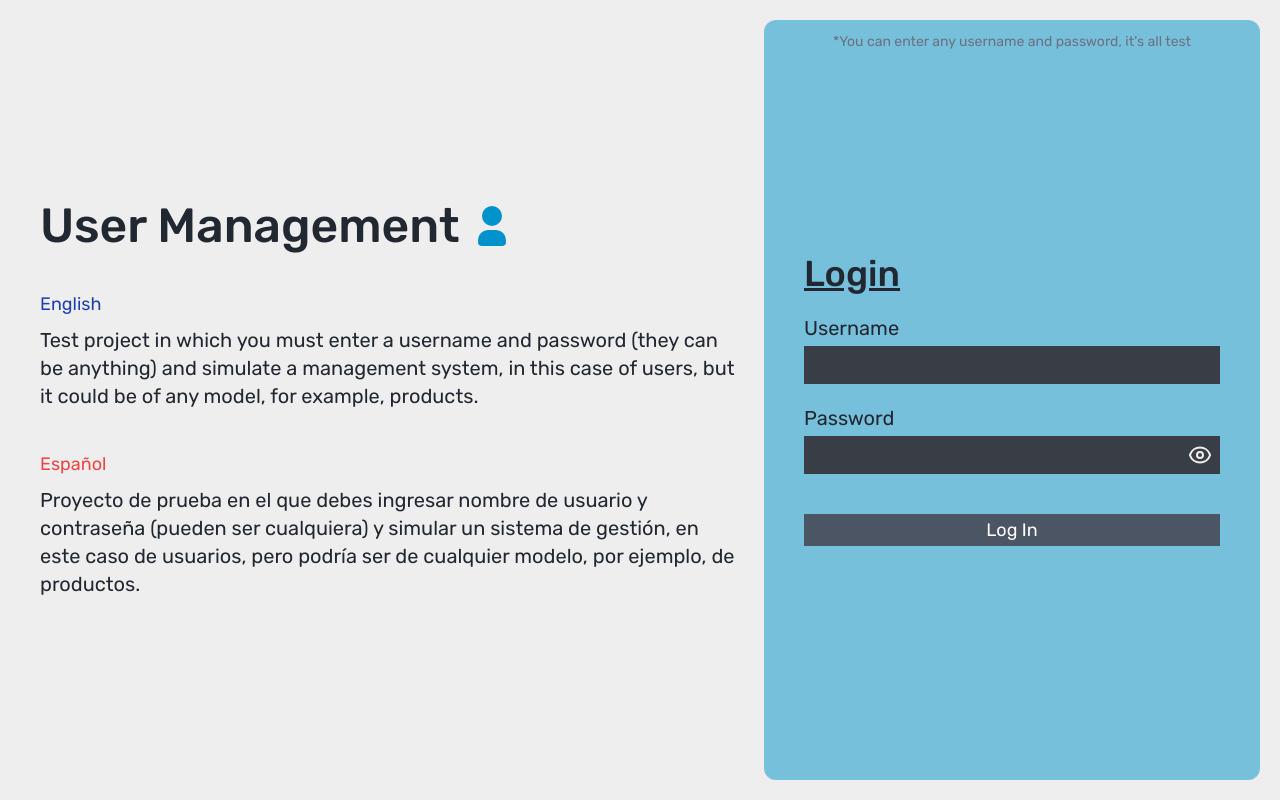
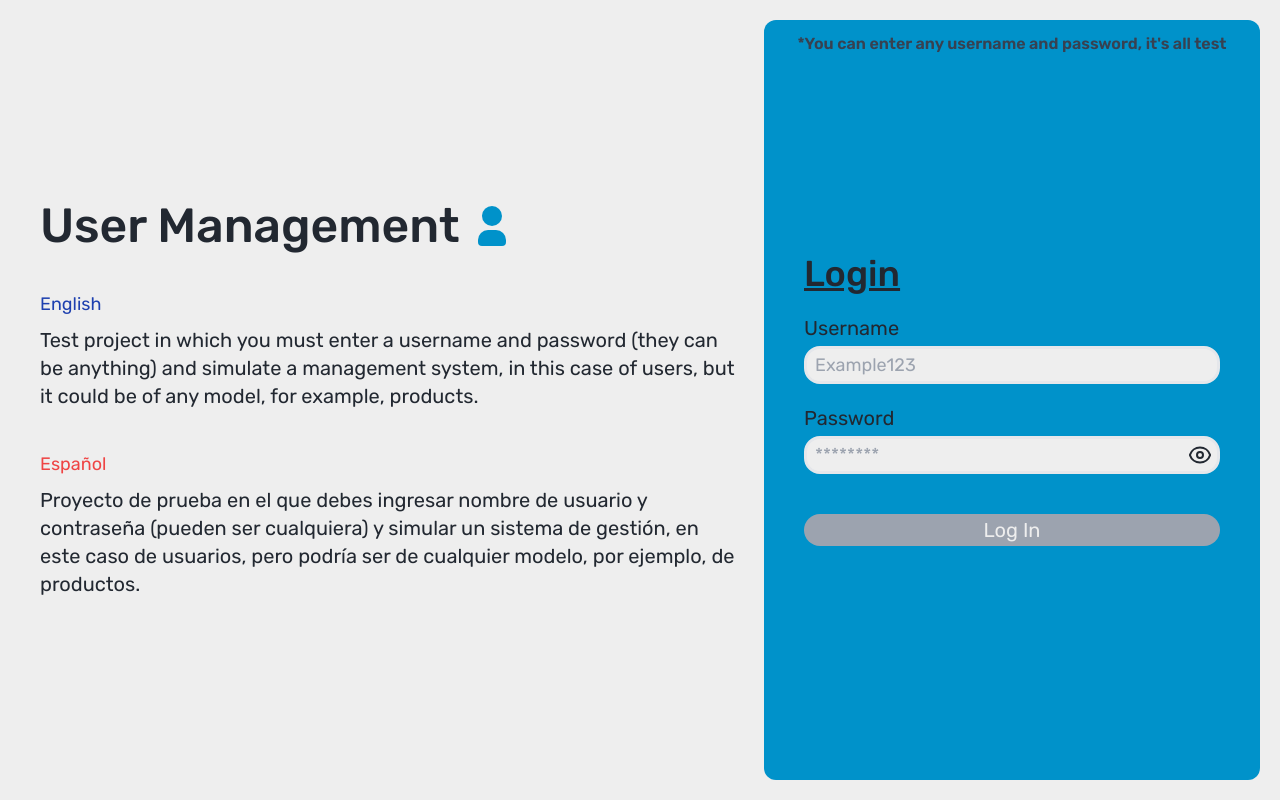
Before and after one commit to Fabrizio35/user-management, a Next.js app: page / in a window 1280 px wide. Built offline with nearby package versions, Linux system fonts and the light colour scheme.

Commit message:
finish login

```diff
--- a/src/components/Login.tsx
+++ b/src/components/Login.tsx
@@ -89,9 +89,9 @@ const Login: React.FC = () => {
   return (
     <form
       onSubmit={submitHandler}
-      className="flex flex-col justify-center gap-5 h-full w-full lg:w-2/5 px-10 py-20 lg:py-0 rounded-xl relative bg-foBlue/50 backdrop-blur-sm"
+      className="flex flex-col justify-center gap-5 h-full w-full lg:w-2/5 px-10 py-20 lg:py-0 rounded-xl relative bg-foBlue"
     >
-      <span className="mx-5 sm:mx-0 absolute top-3 left-0 right-0 text-center text-gray-500 text-sm">
+      <span className="mx-5 sm:mx-0 absolute top-3 left-0 right-0 text-center text-gray-700 text-base font-semibold">
         *You can enter any username and password, it&apos;s all test
       </span>
       <div className="relative flex flex-col">
@@ -112,15 +112,16 @@ const Login: React.FC = () => {
           type="text"
           name="username"
           id="username"
+          placeholder="Example123"
           onChange={changeHandler}
           onFocus={focusHandler}
           onBlur={focusHandler}
-          className={`w-full bg-foSemiDark text-foLight py-0.5 px-2 text-lg outline-none border-[3px] border-foSemiDark ${
-            errors.username && focus.username && "border-red-600"
+          className={`w-full bg-foLight text-foDark py-0.5 px-2 text-lg outline-none rounded-2xl border-[3px] ${
+            errors.username && focus.username && "border-red-700"
           }`}
         />
         {errors.username && firstSelection.username && (
-          <span className="absolute top-full w-full text-red-600 mt-2 text-sm">
+          <span className="absolute top-full w-full text-red-700 mt-2 text-base">
             {errors.username}
           </span>
         )}
@@ -139,38 +140,39 @@ const Login: React.FC = () => {
             type={viewPassword ? "text" : "password"}
             name="password"
             id="password"
+            placeholder="********"
             onChange={changeHandler}
             onFocus={focusHandler}
             onBlur={focusHandler}
-            className={`w-full bg-foSemiDark py-0.5 px-2 pr-9 text-lg outline-none border-[3px] border-foSemiDark ${
-              errors.password && focus.password && "border-red-600"
+            className={`w-full bg-foLight text-foDark py-0.5 px-2 text-lg outline-none rounded-2xl border-[3px] ${
+              errors.password && focus.password && "border-red-700"
             }`}
           />
           {viewPassword ? (
             <div onClick={() => setViewPassword(false)}>
               <EyeOffIcon
-                className="absolute top-1/2 transform -translate-y-1/2 right-2 cursor-pointer h-6 w-6"
+                className="absolute top-1/2 transform -translate-y-1/2 right-2 cursor-pointer h-6 w-6 text-foDark"
                 strokeWidth={2}
               />
             </div>
           ) : (
             <div onClick={() => setViewPassword(true)}>
               <EyeIcon
-                className="absolute top-1/2 transform -translate-y-1/2 right-2 cursor-pointer h-6 w-6"
+                className="absolute top-1/2 transform -translate-y-1/2 right-2 cursor-pointer h-6 w-6 text-foDark"
                 strokeWidth={2}
               />
             </div>
           )}
         </div>
         {errors.password && firstSelection.password && (
-          <span className="absolute top-full w-full text-red-600 mt-2 text-sm">
+          <span className="absolute top-full w-full text-red-700 mt-2 text-base">
             {errors.password}
           </span>
         )}
       </div>
       <button
         disabled={errors.username || errors.password ? true : false}
-        className="bg-foBlue w-full h-8 mt-5 text-foLight text-lg hover:bg-foBlue/70 hover:border-2 hover:border-white transition-colors duration-300 disabled:bg-gray-600 disabled:text-white disabled:cursor-not-allowed"
+        className="bg-foBlue w-full h-8 mt-5 text-foLight text-xl border-2 border-foLight disabled:bg-gray-400 disabled:cursor-not-allowed disabled:border-0 rounded-2xl hover:brightness-110 transition-all duration-200"
       >
         Log In
       </button>
--- a/src/components/header.tsx
+++ b/src/components/header.tsx
@@ -13,7 +13,7 @@ const Header: React.FC = () => {
       <div className="font-medium gap-2 select-none flex text-foDark">
         <h1 className="hidden sm:flex sm:text-3xl">User Management</h1>
         <h1 className="flex sm:hidden text-5xl">UM</h1>
-        <UserIcon className="h-8 w-8 text-foDark" strokeWidth={2.5} />
+        <UserIcon className="h-8 w-8" strokeWidth={2.5} />
       </div>
 
       <div className="flex items-center gap-1 text-foDark">
```
